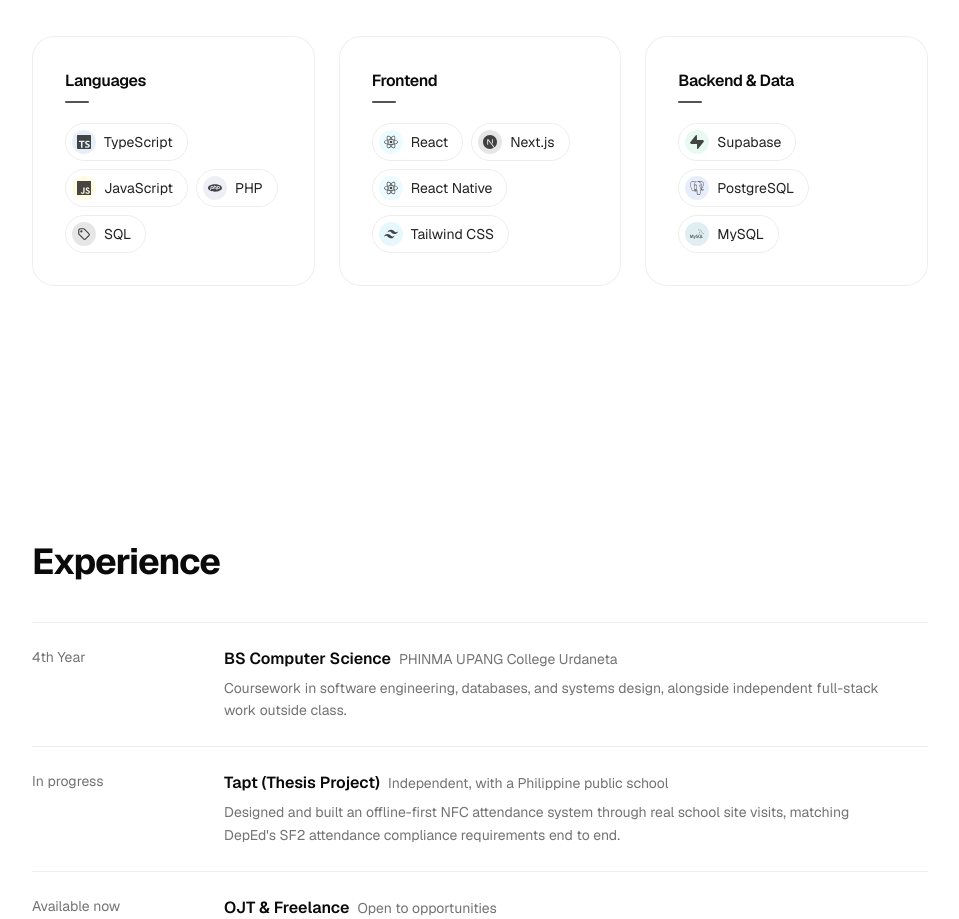
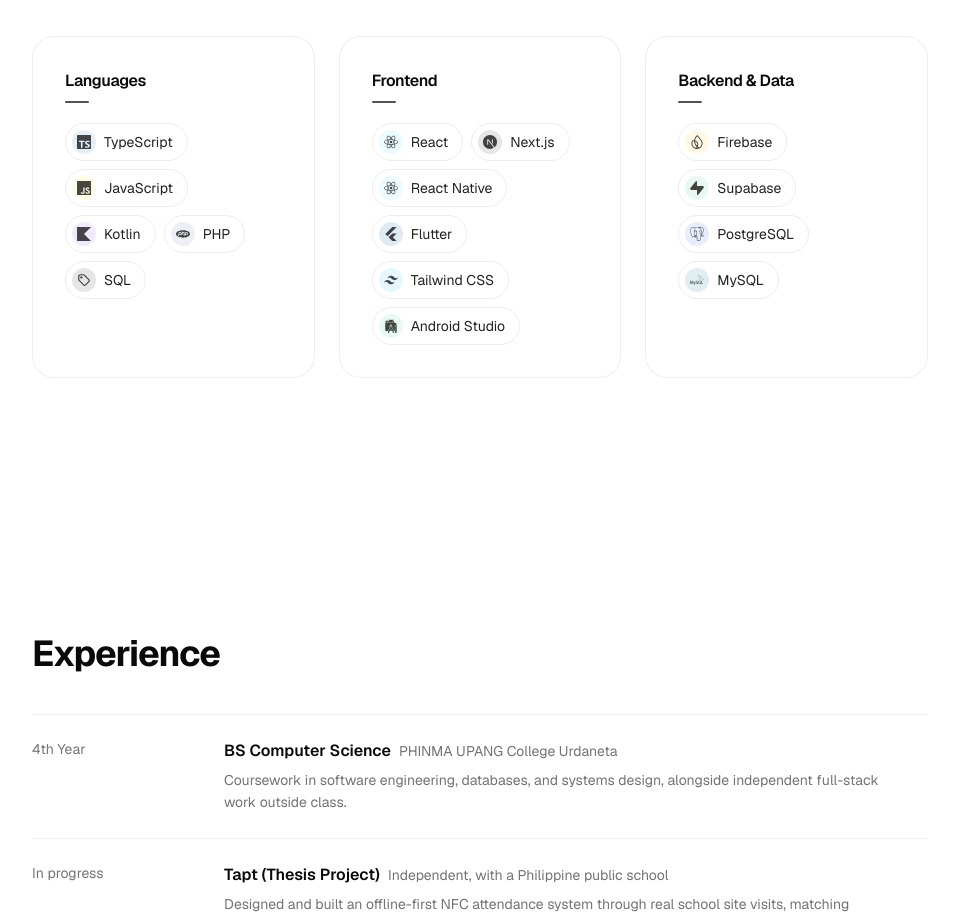
Before and after one commit to brandonskie27-hub/my-portfolio, a Next.js app: page / in a window 1280 px wide. Shown: the part 2600-3519 px from the top of the page, without its empty margins (160-1119 px from the left). Built offline with nearby package versions, Linux system fonts and the light colour scheme.

Commit message:
Add Firebase, Kotlin, Android Studio, and Flutter to Skills
Co-Authored-By: Claude Sonnet 5 <noreply@anthropic.com>

```diff
--- a/components/skills.tsx
+++ b/components/skills.tsx
@@ -1,7 +1,11 @@
 import type { IconType } from "react-icons"
 import { TbTag } from "react-icons/tb"
 import {
+  SiAndroidstudio,
+  SiFirebase,
+  SiFlutter,
   SiJavascript,
+  SiKotlin,
   SiMysql,
   SiNextdotjs,
   SiPhp,
@@ -33,6 +37,7 @@ const SKILL_GROUPS: SkillGroup[] = [
     skills: [
       { label: "TypeScript", icon: SiTypescript, brandColor: "#3178C6" },
       { label: "JavaScript", icon: SiJavascript, brandColor: "#F7DF1E" },
+      { label: "Kotlin", icon: SiKotlin, brandColor: "#7F52FF" },
       { label: "PHP", icon: SiPhp, brandColor: "#777BB4" },
       { label: "SQL", icon: TbTag },
     ],
@@ -43,12 +48,15 @@ const SKILL_GROUPS: SkillGroup[] = [
       { label: "React", icon: SiReact, brandColor: "#61DAFB" },
       { label: "Next.js", icon: SiNextdotjs },
       { label: "React Native", icon: SiReact, brandColor: "#61DAFB" },
+      { label: "Flutter", icon: SiFlutter, brandColor: "#02569C" },
       { label: "Tailwind CSS", icon: SiTailwindcss, brandColor: "#38BDF8" },
+      { label: "Android Studio", icon: SiAndroidstudio, brandColor: "#3DDC84" },
     ],
   },
   {
     label: "Backend & Data",
     skills: [
+      { label: "Firebase", icon: SiFirebase, brandColor: "#FFCA28" },
       { label: "Supabase", icon: SiSupabase, brandColor: "#3ECF8E" },
       { label: "PostgreSQL", icon: SiPostgresql, brandColor: "#4169E1" },
       { label: "MySQL", icon: SiMysql, brandColor: "#00758F" },
```
